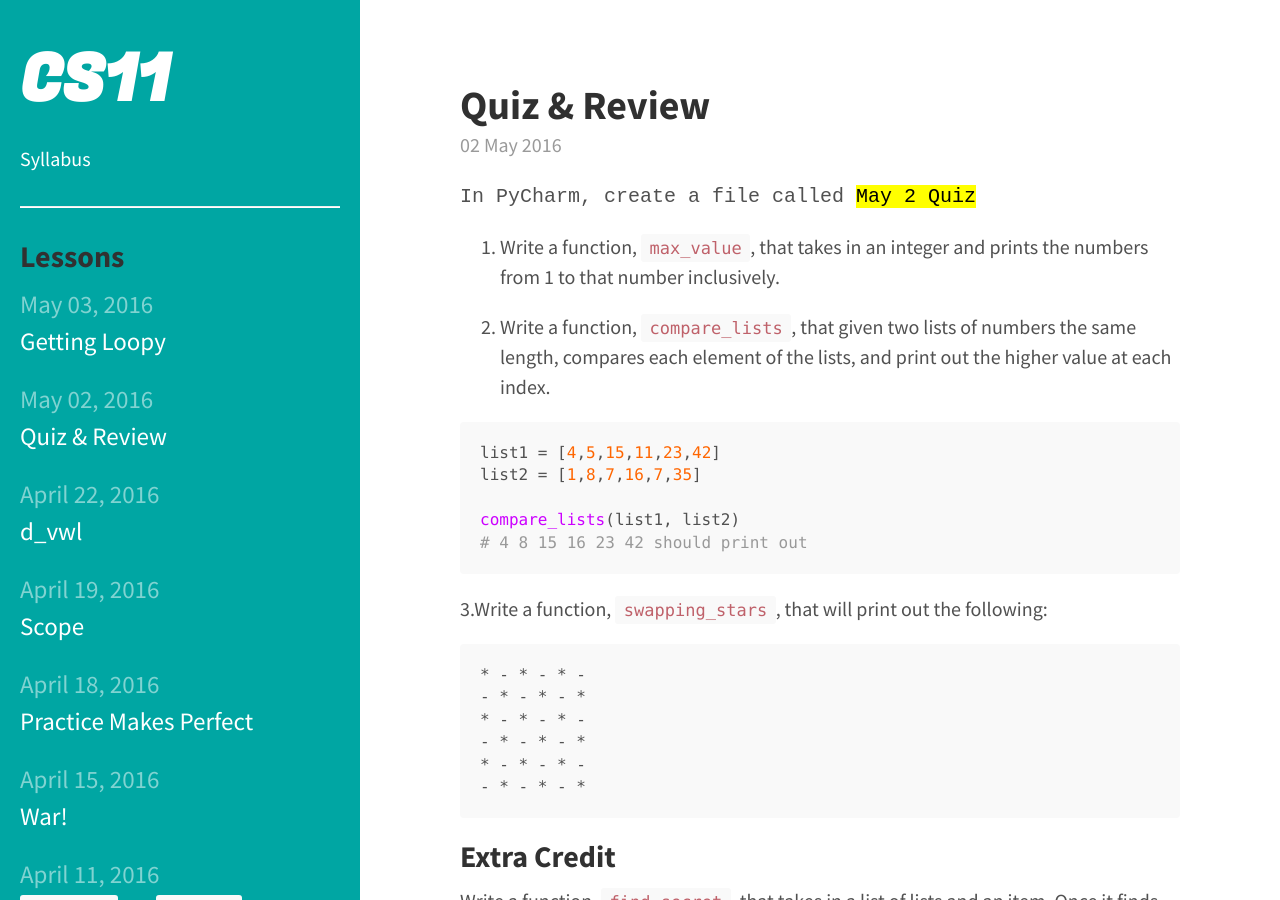
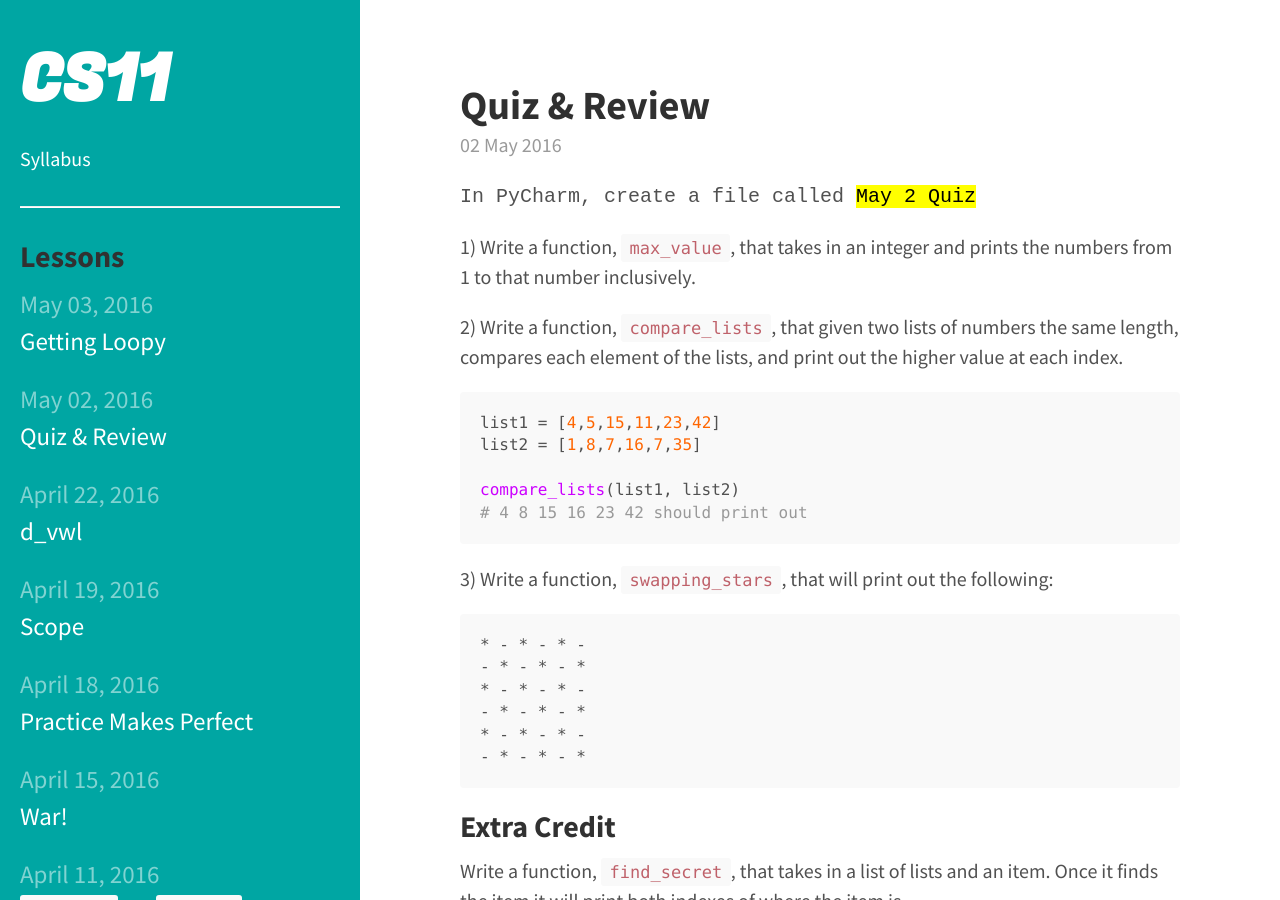
Before and after one commit to bensk/cs11, a Jekyll site: the page built from _posts/2016/2016-05-02-quiz-review.md, in a window 1280 px wide and 900 px high. Built offline with Jekyll 4.4.1, drawn with Linux system fonts in a browser that asks for light colours; a style sheet for code colours, icons or effects is not loaded.

Commit message:
numbers!

````diff
--- a/_posts/2016/2016-05-02-quiz-review.md
+++ b/_posts/2016/2016-05-02-quiz-review.md
@@ -7,9 +7,9 @@ date: "2016-05-02 16:48"
 <span class="mega-octicon octicon-file-code"></span>
 <kbd>In PyCharm, create a file called <mark>May 2 Quiz</mark></kbd>
 
-1. Write a function, `max_value`, that takes in an integer and prints the numbers from 1 to that number inclusively.
+1) Write a function, `max_value`, that takes in an integer and prints the numbers from 1 to that number inclusively.
 
-2. Write a function, `compare_lists`, that given two lists of numbers the same length, compares each element of the lists, and print out the higher value at each index.
+2) Write a function, `compare_lists`, that given two lists of numbers the same length, compares each element of the lists, and print out the higher value at each index.
 
 ```python
 list1 = [4,5,15,11,23,42]
@@ -19,7 +19,7 @@ compare_lists(list1, list2)
 # 4 8 15 16 23 42 should print out
 ```
 
-3.Write a function, `swapping_stars`, that will print out the following:
+3) Write a function, `swapping_stars`, that will print out the following:
 
 ```
 * - * - * -
````
